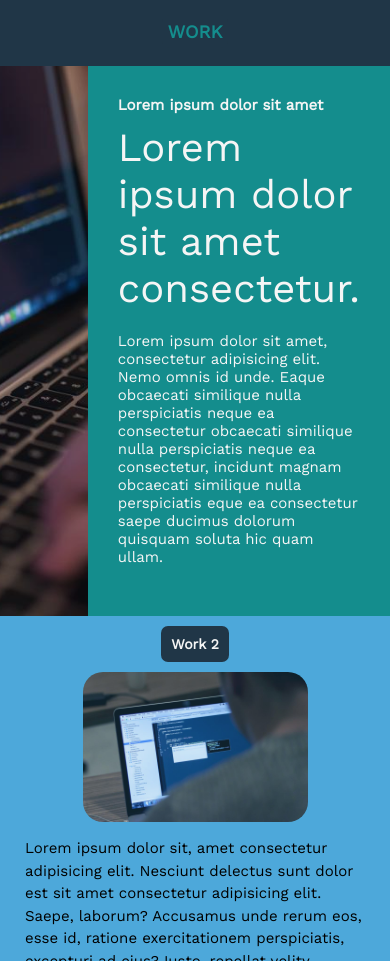
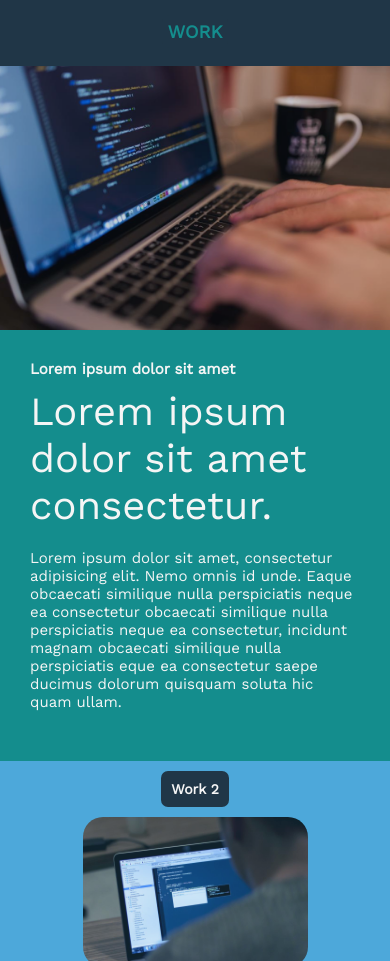
Before and after one commit to andybuzzi/andybuzzi.github.io, a plain HTML site: page index.html in a window 390 px wide. Shown: the part 1704-2665 px from the top of the page. Drawn offline with nearby package versions, Linux system fonts and the light colour scheme.

Commit message:
media queria added to new work section

```diff
--- a/assets/css/style.css
+++ b/assets/css/style.css
@@ -168,6 +168,7 @@ nav ul li a:hover {
   background-color: var(--darkest-blue);
 }
 
+/* Work Section 1 */
 .flex-columns img {
   width: 100%;
   height: 100%;
@@ -224,6 +225,7 @@ nav ul li a:hover {
   height: 100%;
 }
 
+/* Work Section 2 and 3 */
 .item-1,
 .item-3,
 .item-5 {
@@ -398,6 +400,16 @@ nav ul li a:hover {
   .personal-picture img {
     height: 200x;
   }
+
+  .flex-columns .column {
+    flex: 100%;
+    max-width: 100%;
+  }
+
+  .column {
+    width: 70%;
+  }
+
   .work-item h3 {
     font-size: 16px;
   }
```
